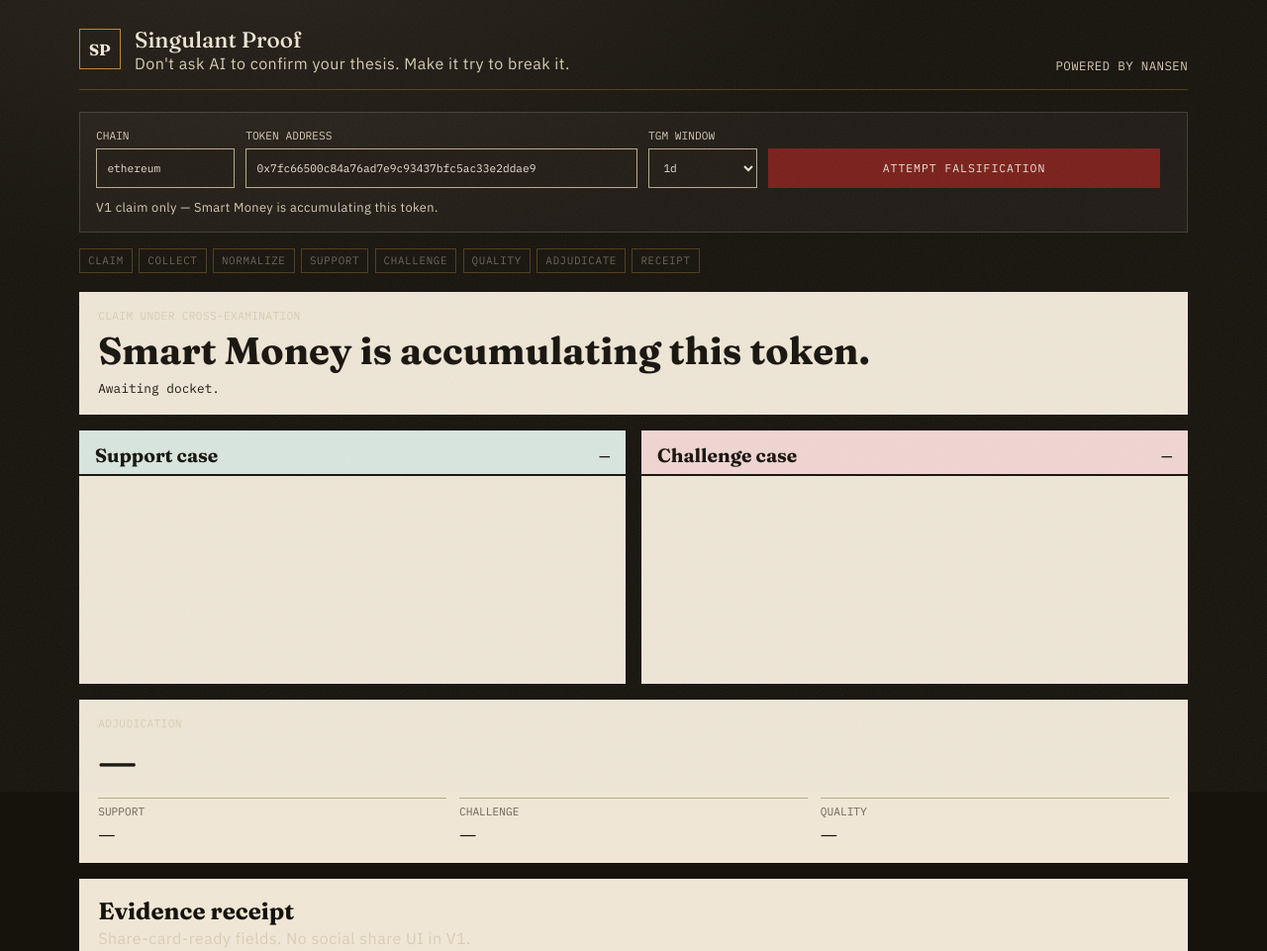
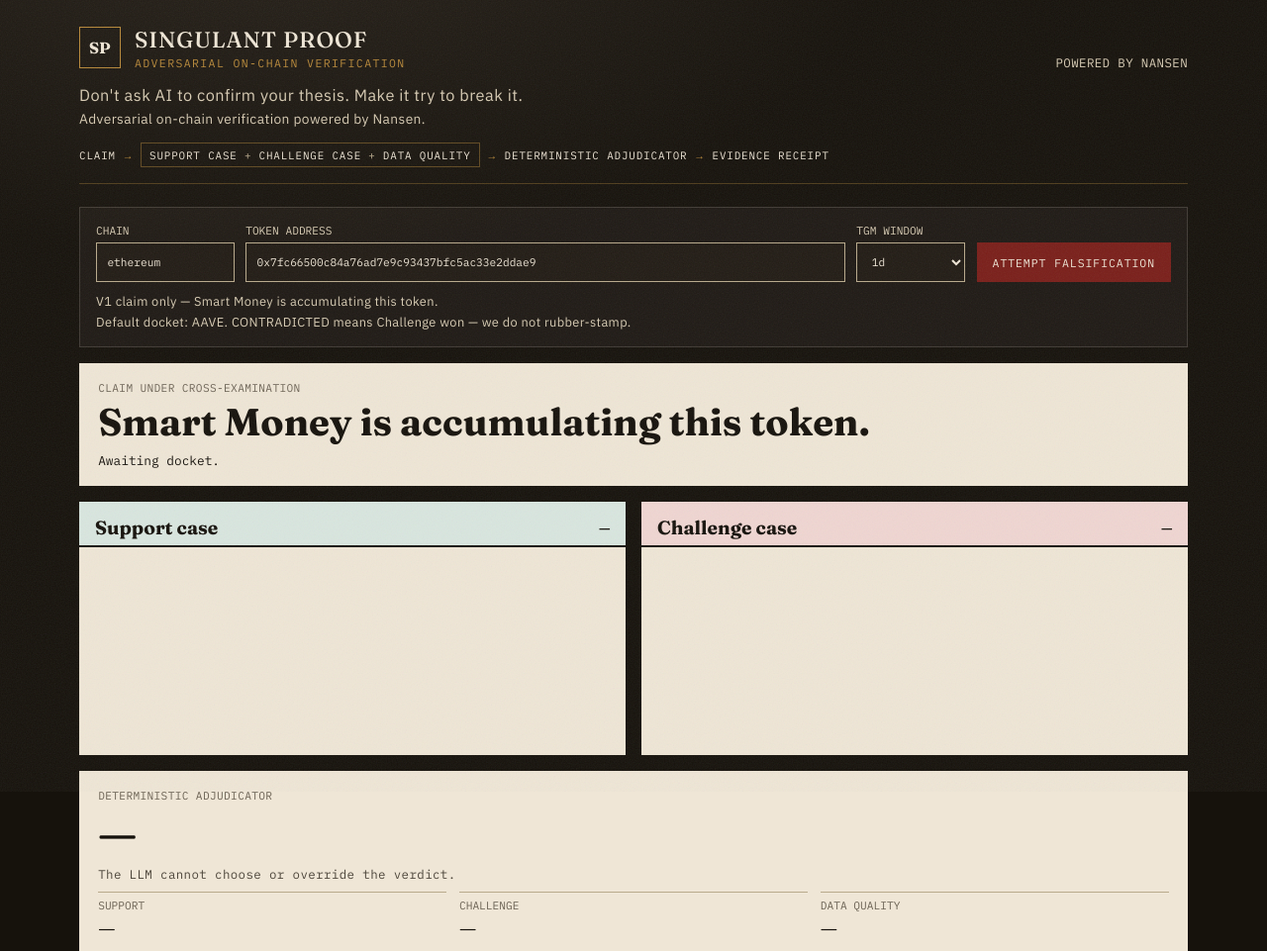
Before and after one commit to TheSingulant/singulant-proof, a plain HTML site: page web/index.html in a window 1280 px wide. Shown: the top 961 px of the page at 99% size. Drawn offline with Linux system fonts and the light colour scheme.

Commit message:
Lock Singulant Proof as adversarial verification, not Thesis Desk (#2)
Positioning lock: adversarial verification (not Thesis Desk). Canonical https://www.thesingulant.ai/proof/. OG/Twitter meta. CORSMiddleware * removed. README judge path same-origin only.

```diff
--- a/web/app.js
+++ b/web/app.js
@@ -110,8 +110,6 @@ function resetDocket() {
   document.getElementById("claim-meta").textContent = "Awaiting docket.";
 }
 
-renderStages(null, [], false);
-
 form.addEventListener("submit", async (event) => {
   event.preventDefault();
   hideError();
--- a/web/index.html
+++ b/web/index.html
@@ -3,7 +3,25 @@
   <head>
     <meta charset="utf-8" />
     <meta name="viewport" content="width=device-width, initial-scale=1" />
-    <title>Singulant Proof — Attempt Falsification</title>
+    <title>Singulant Proof | Adversarial On-Chain Verification</title>
+    <meta
+      name="description"
+      content="Don't ask AI to confirm your thesis. Make it try to break it. Singulant builds the case for and against an on-chain claim, then issues a deterministic Evidence Receipt from live Nansen data."
+    />
+    <link rel="canonical" href="https://www.thesingulant.ai/proof/" />
+    <meta property="og:title" content="Singulant Proof | Adversarial On-Chain Verification" />
+    <meta
+      property="og:description"
+      content="Don't ask AI to confirm your thesis. Make it try to break it. Singulant builds the case for and against an on-chain claim, then issues a deterministic Evidence Receipt from live Nansen data."
+    />
+    <meta property="og:url" content="https://www.thesingulant.ai/proof/" />
+    <meta property="og:type" content="website" />
+    <meta name="twitter:card" content="summary" />
+    <meta name="twitter:title" content="Singulant Proof | Adversarial On-Chain Verification" />
+    <meta
+      name="twitter:description"
+      content="Don't ask AI to confirm your thesis. Make it try to break it. Singulant builds the case for and against an on-chain claim, then issues a deterministic Evidence Receipt from live Nansen data."
+    />
     <link rel="preconnect" href="https://fonts.googleapis.com" />
     <link rel="preconnect" href="https://fonts.gstatic.com" crossorigin />
     <link
@@ -15,14 +33,33 @@
   <body>
     <div class="grain" aria-hidden="true"></div>
     <header class="masthead">
-      <div class="brand">
-        <span class="mark">SP</span>
-        <div>
-          <p class="product">Singulant Proof</p>
-          <p class="tagline">Don't ask AI to confirm your thesis. Make it try to break it.</p>
+      <div class="brand-row">
+        <div class="brand">
+          <span class="mark">SP</span>
+          <div>
+            <p class="product">SINGULANT PROOF</p>
+            <p class="lead">Adversarial on-chain verification</p>
+          </div>
         </div>
+        <p class="attribution">Powered by Nansen</p>
       </div>
-      <p class="attribution">Powered by Nansen</p>
+      <p class="tagline">Don't ask AI to confirm your thesis. Make it try to break it.</p>
+      <p class="secondary">Adversarial on-chain verification powered by Nansen.</p>
+      <p class="architecture" aria-label="Adversarial architecture">
+        <span>CLAIM</span>
+        <span class="arrow" aria-hidden="true">→</span>
+        <span class="parallel">
+          <span>SUPPORT CASE</span>
+          <span class="plus" aria-hidden="true">+</span>
+          <span>CHALLENGE CASE</span>
+          <span class="plus" aria-hidden="true">+</span>
+          <span>DATA QUALITY</span>
+        </span>
+        <span class="arrow" aria-hidden="true">→</span>
+        <span>DETERMINISTIC ADJUDICATOR</span>
+        <span class="arrow" aria-hidden="true">→</span>
+        <span>EVIDENCE RECEIPT</span>
+      </p>
     </header>
 
     <main>
@@ -52,9 +89,10 @@
           <button type="submit" id="cta">Attempt Falsification</button>
         </form>
         <p class="claim-lock">V1 claim only — Smart Money is accumulating this token.</p>
+        <p class="claim-lock">Default docket: AAVE. CONTRADICTED means Challenge won — we do not rubber-stamp.</p>
       </section>
 
-      <ol class="stages" id="stages" aria-label="Pipeline stages"></ol>
+      <ol class="stages" id="stages" aria-label="Hearing progress"></ol>
 
       <section class="claim-panel" id="claim-panel">
         <p class="kicker">Claim under cross-examination</p>
@@ -80,12 +118,13 @@
       </section>
 
       <section class="adjudication" id="adjudication">
-        <p class="kicker">Adjudication</p>
+        <p class="kicker">Deterministic adjudicator</p>
         <p class="verdict" id="verdict">—</p>
+        <p class="adjudicator-note">The LLM cannot choose or override the verdict.</p>
         <dl class="meters">
           <div><dt>Support</dt><dd id="m-support">—</dd></div>
           <div><dt>Challenge</dt><dd id="m-challenge">—</dd></div>
-          <div><dt>Quality</dt><dd id="m-quality">—</dd></div>
+          <div><dt>Data quality</dt><dd id="m-quality">—</dd></div>
         </dl>
         <p class="error" id="error" hidden></p>
       </section>
--- a/web/styles.css
+++ b/web/styles.css
@@ -42,10 +42,17 @@ footer {
 
 .masthead {
   display: flex;
+  flex-direction: column;
+  align-items: stretch;
+  padding: 1.6rem 0 1rem;
+  border-bottom: 1px solid rgba(184, 137, 58, 0.35);
+}
+
+.brand-row {
+  display: flex;
   justify-content: space-between;
   align-items: flex-end;
-  padding: 1.6rem 0 1rem;
-  border-bottom: 1px solid rgba(184, 137, 58, 0.35);
+  gap: 1rem;
 }
 
 .brand {
@@ -68,24 +75,48 @@ footer {
   margin: 0;
   font-family: "Fraunces", serif;
   font-size: 1.4rem;
+  letter-spacing: 0.04em;
+}
+
+.lead {
+  margin: 0.15rem 0 0;
+  font-family: "IBM Plex Mono", monospace;
+  font-size: 0.72rem;
+  letter-spacing: 0.12em;
+  text-transform: uppercase;
+  color: var(--gold);
 }
 
 .tagline,
+.secondary,
 .attribution,
 .hint,
 .claim-lock,
+.adjudicator-note,
 footer {
   color: var(--bone);
 }
 
 .tagline,
+.secondary,
 .attribution,
 .claim-lock,
 .hint,
 .kicker,
+.adjudicator-note,
 footer {
   margin: 0;
   letter-spacing: 0.03em;
+}
+
+.tagline {
+  margin-top: 0.85rem;
+  font-size: 1.02rem;
+}
+
+.secondary {
+  margin-top: 0.35rem;
+  font-size: 0.86rem;
 }
 
 .attribution {
@@ -103,7 +134,7 @@ footer {
 
 form {
   display: grid;
-  grid-template-columns: 140px 1fr 110px 1fr auto;
+  grid-template-columns: 140px 1fr 110px auto;
   gap: 0.7rem;
   align-items: end;
 }
@@ -134,11 +165,33 @@ select {
   color: var(--paper);
 }
 
-label.check {
-  flex-direction: row;
+.architecture {
+  display: flex;
+  flex-wrap: wrap;
   align-items: center;
-  grid-column: 1 / 5;
-  text-transform: none;
+  gap: 0.45rem 0.55rem;
+  margin: 0.95rem 0 0;
+  font-family: "IBM Plex Mono", monospace;
+  font-size: 0.68rem;
+  letter-spacing: 0.08em;
+  color: var(--paper);
+}
+
+.architecture .arrow {
+  color: var(--gold);
+}
+
+.architecture .plus {
+  color: var(--rule);
+}
+
+.architecture .parallel {
+  display: inline-flex;
+  flex-wrap: wrap;
+  align-items: center;
+  gap: 0.35rem 0.45rem;
+  padding: 0.28rem 0.5rem;
+  border: 1px solid rgba(184, 137, 58, 0.45);
 }
 
 button {
@@ -164,6 +217,16 @@ button:disabled {
   font-size: 0.8rem;
 }
 
+.claim-lock + .claim-lock {
+  margin-top: 0.25rem;
+}
+
+.adjudicator-note {
+  font-family: "IBM Plex Mono", monospace;
+  font-size: 0.78rem;
+  color: #4c453a;
+}
+
 .stages {
   list-style: none;
   display: flex;
@@ -171,6 +234,10 @@ button:disabled {
   gap: 0.4rem;
   padding: 0;
   margin: 0 0 1.2rem;
+}
+
+.stages:empty {
+  display: none;
 }
 
 .stages li {
@@ -203,6 +270,15 @@ button:disabled {
 .bench {
   background: var(--paper);
   color: var(--ink);
+}
+
+.claim-panel .kicker,
+.adjudication .kicker {
+  color: var(--muted);
+}
+
+.receipt .hint {
+  color: var(--muted);
 }
 
 .claim-panel,
```
Also changed, not shown: 4 other files.
